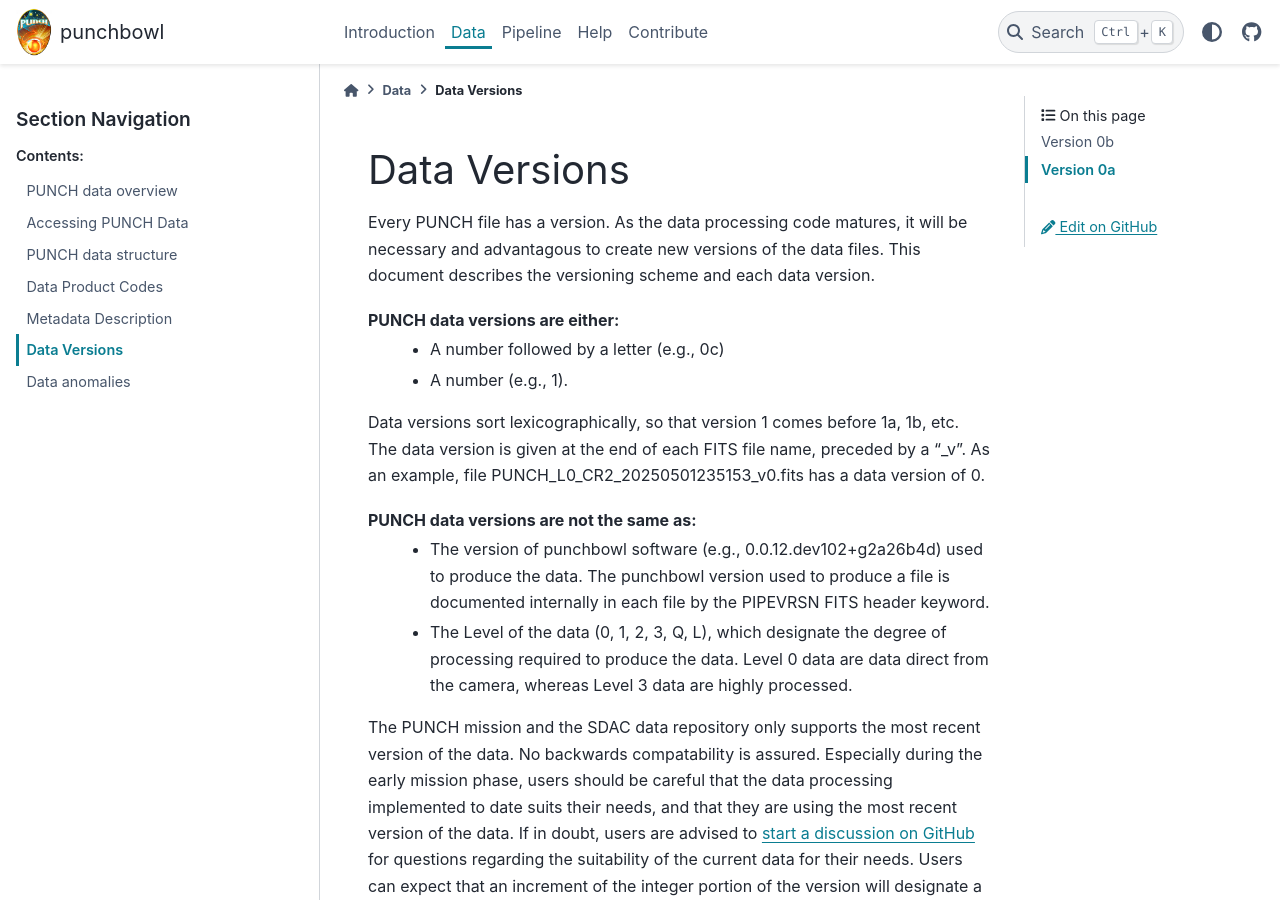
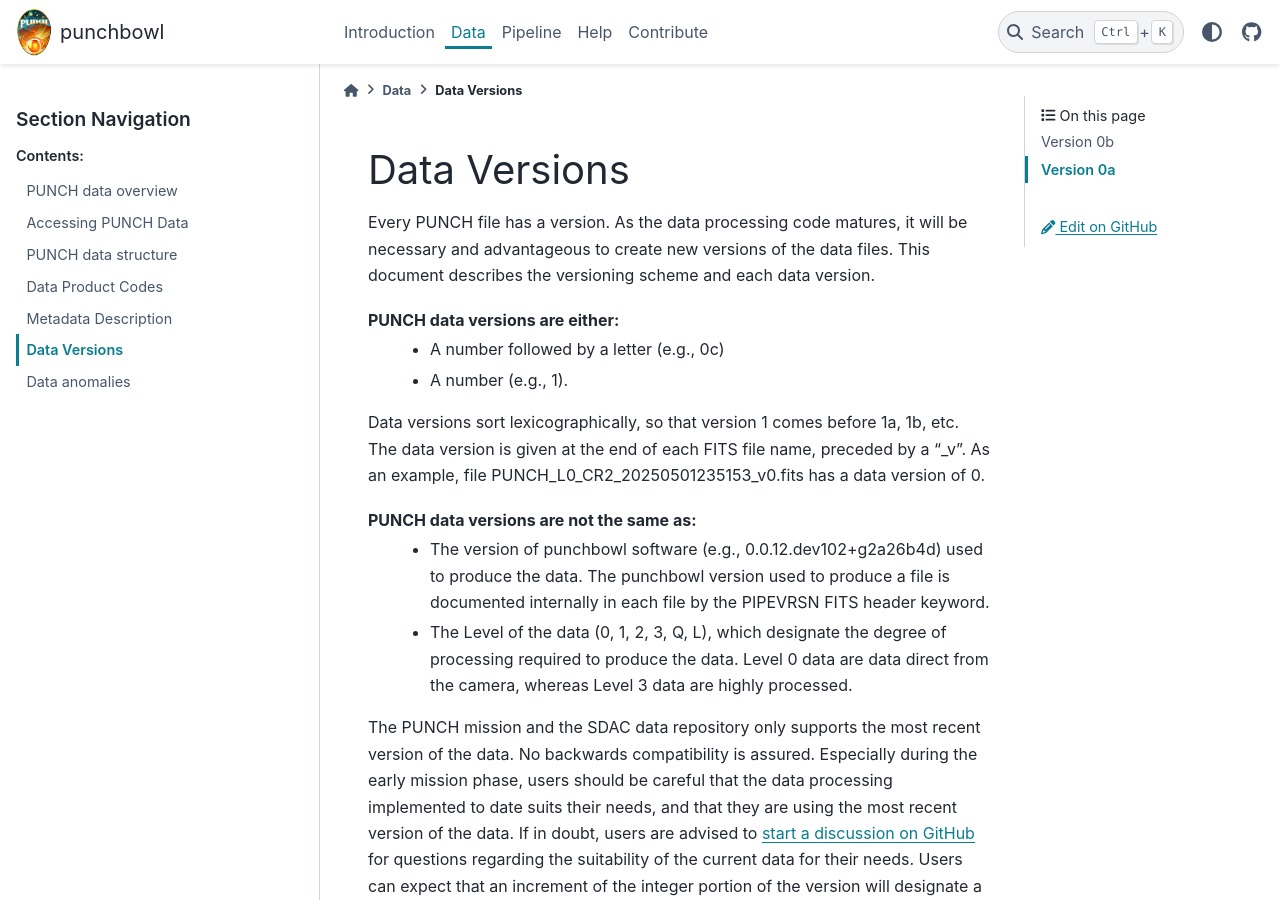
Before and after one commit to raphael-attie/punchbowl, a Sphinx documentation site: the page built from docs/data/data_versions.rst, in a window 1280 px wide and 900 px high. Built offline with Sphinx 7.4.7 and the PyData theme 0.15.4, drawn with Linux system fonts in a browser that asks for light colours; pages that are not in the unit, such as notebooks, are missing from menus.

Commit message:
fix spelling

```diff
--- a/docs/data/data_versions.rst
+++ b/docs/data/data_versions.rst
@@ -1,7 +1,7 @@
 Data Versions
 =============
 
-Every PUNCH file has a version. As the data processing code matures, it will be necessary and advantagous to create new versions of the data files. This document describes the versioning scheme and each data version.
+Every PUNCH file has a version. As the data processing code matures, it will be necessary and advantageous to create new versions of the data files. This document describes the versioning scheme and each data version.
 
 PUNCH data versions are either:
   - A number followed by a letter (e.g., 0c)
@@ -13,7 +13,7 @@ PUNCH data versions are not the same as:
   - The version of punchbowl software (e.g., 0.0.12.dev102+g2a26b4d) used to produce the data. The punchbowl version used to produce a file is documented internally in each file by the PIPEVRSN FITS header keyword.
   - The Level of the data (0, 1, 2, 3, Q, L), which designate the degree of processing required to produce the data. Level 0 data are data direct from the camera, whereas Level 3 data are highly processed.
 
-The PUNCH mission and the SDAC data repository only supports the most recent version of the data. No backwards compatability is assured. Especially during the early mission phase, users should be careful that the data processing implemented to date suits their needs, and that they are using the most recent version of the data. If in doubt, users are advised to `start a discussion on GitHub <https://github.com/punch-mission/punchbowl/discussions/new/choose>`_ for questions regarding the suitability of the current data for their needs. Users can expect that an increment of the integer portion of the version will designate a more significant change than an increment of the letter portion of the version.
+The PUNCH mission and the SDAC data repository only supports the most recent version of the data. No backwards compatibility is assured. Especially during the early mission phase, users should be careful that the data processing implemented to date suits their needs, and that they are using the most recent version of the data. If in doubt, users are advised to `start a discussion on GitHub <https://github.com/punch-mission/punchbowl/discussions/new/choose>`_ for questions regarding the suitability of the current data for their needs. Users can expect that an increment of the integer portion of the version will designate a more significant change than an increment of the letter portion of the version.
 
 A history of data version releases is given below.
 
```
